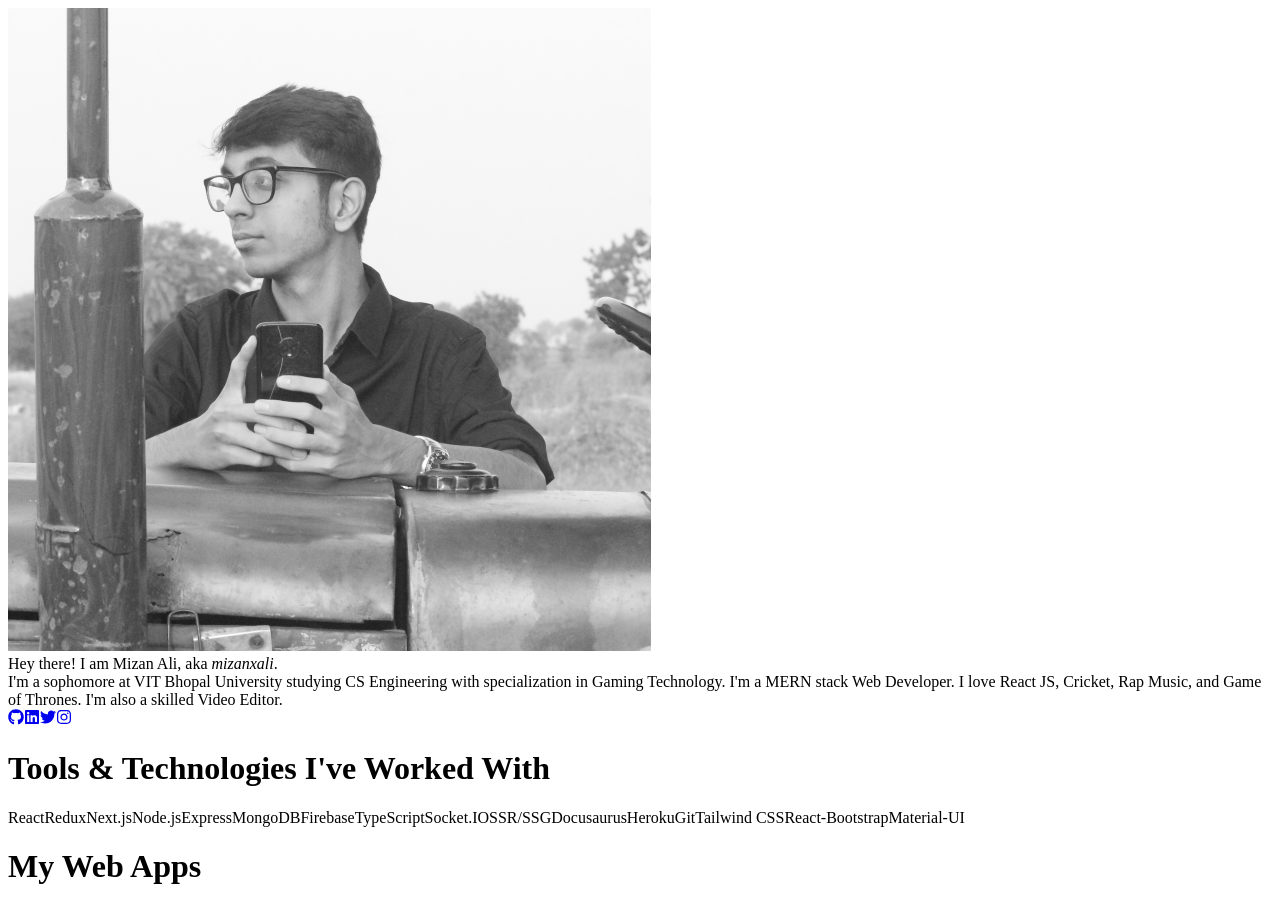
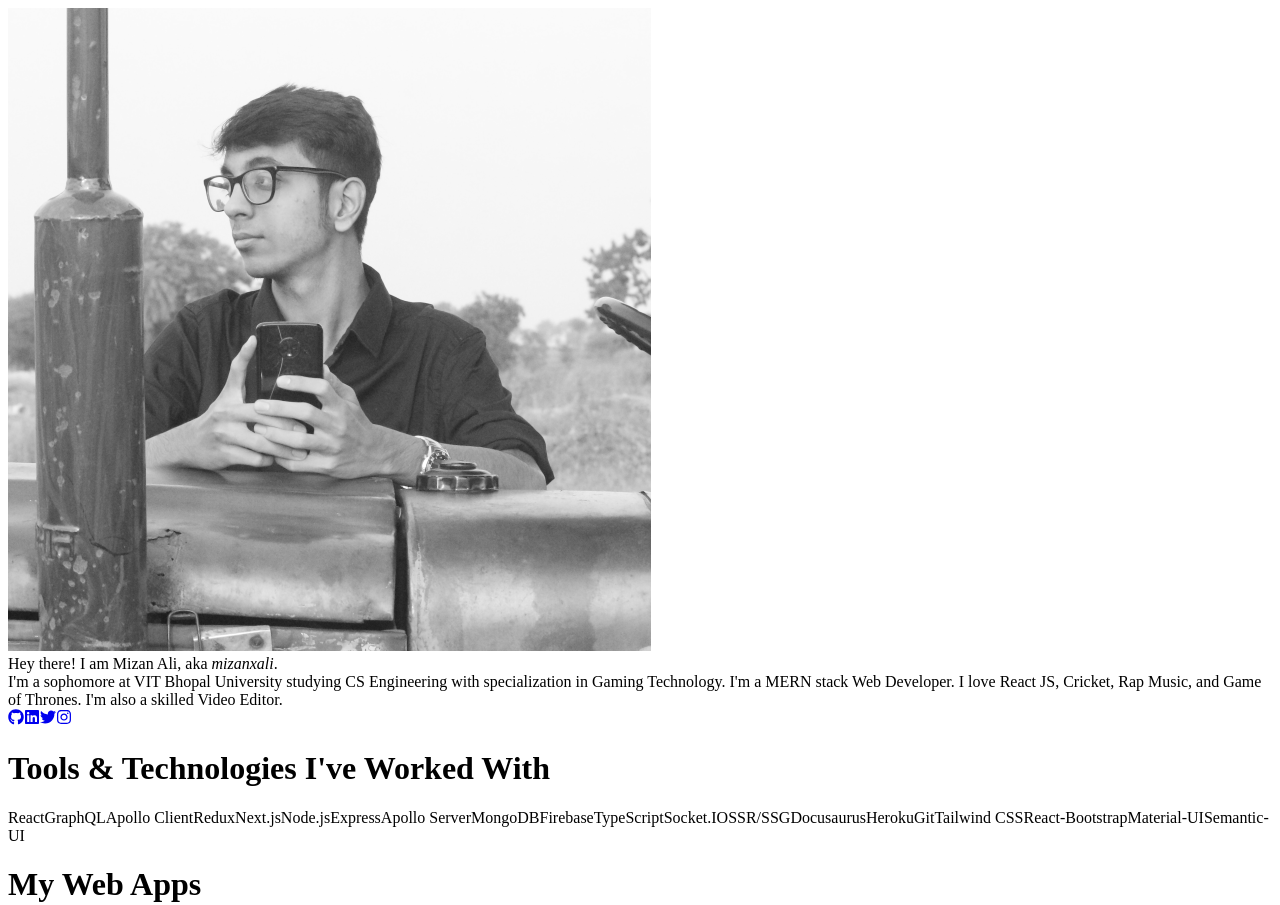
Before and after one commit to mizanxali/mizanxali.github.io, a Next.js app: page / in a window 1280 px wide. Shown: the top 905 px of the page. Built offline with nearby package versions, Linux system fonts and the light colour scheme.

Commit message:
Updated data.js

```diff
--- a/data.js
+++ b/data.js
@@ -1,5 +1,5 @@
 export const tech = [
-    'React', 'Redux', 'Next.js', 'Node.js', 'Express', 'MongoDB', 'Firebase', 'TypeScript', 'Socket.IO', 'SSR/SSG', 'Docusaurus', 'Heroku', 'Git', 'Tailwind CSS', 'React-Bootstrap', 'Material-UI'
+    'React', 'GraphQL', 'Apollo Client', 'Redux', 'Next.js', 'Node.js', 'Express', 'Apollo Server', 'MongoDB', 'Firebase', 'TypeScript', 'Socket.IO', 'SSR/SSG', 'Docusaurus', 'Heroku', 'Git', 'Tailwind CSS', 'React-Bootstrap', 'Material-UI', 'Semantic-UI'
 ]
 
 export const projects = [
```
